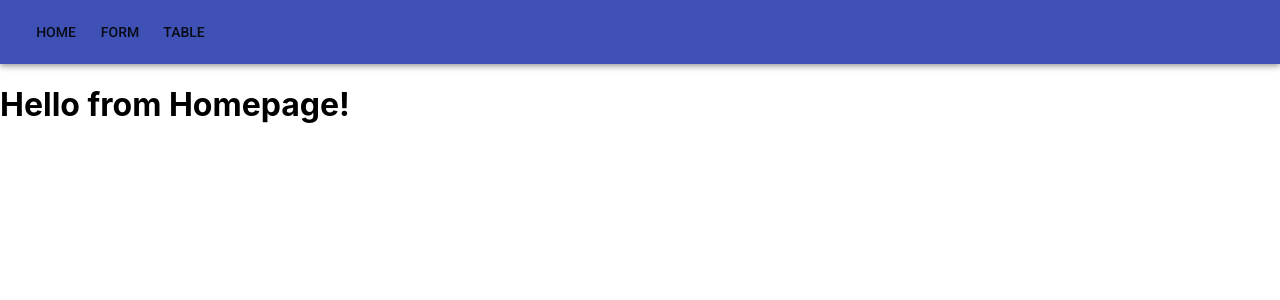
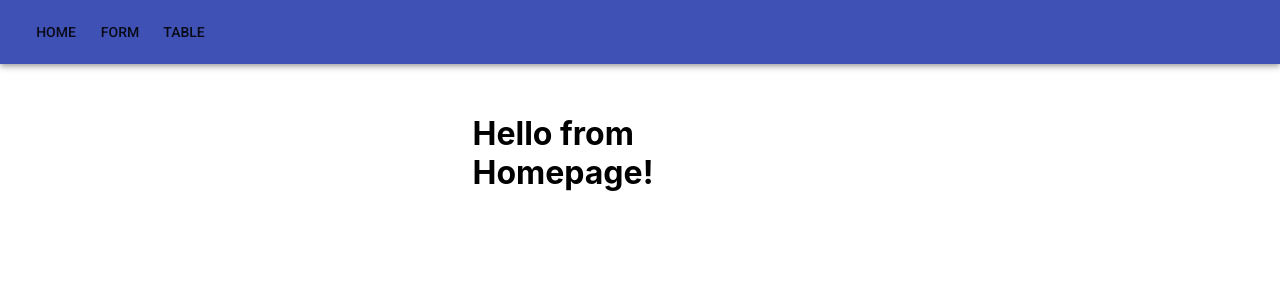
Before and after one commit to ronniegross/recipe-cult-front-end, a React (Create React App) app: page / in a window 1280 px wide. Shown: the top 300 px of the page. Built offline with nearby package versions, Linux system fonts and the light colour scheme.

Commit message:
Update container styles

```diff
--- a/src/components/Navbar.js
+++ b/src/components/Navbar.js
@@ -3,10 +3,14 @@ import { Link } from "react-router-dom";
 import AppBar from '@material-ui/core/AppBar';
 import Toolbar from '@material-ui/core/Toolbar';
 import Button from '@material-ui/core/Button';
+import styled from 'styled-components';
 
 export default function Navbar() {
+    const NavBarContainer = styled.div`
+        margin-bottom: 50px;
+    `
     return (
-        <div>
+        <NavBarContainer>
             <AppBar className="navbar" position="static" color="primary">
                 <Toolbar>
                     <Link to="/">
@@ -20,6 +24,6 @@ export default function Navbar() {
                     </Link>
                 </Toolbar>
             </AppBar>
-        </div>
+        </NavBarContainer>
     );
 };
--- a/src/components/pages/HomePage.js
+++ b/src/components/pages/HomePage.js
@@ -1,7 +1,14 @@
 import React from "react";
+import styled from "styled-components";
 
 export default function HomePage() {
+  const HomeContainer = styled.div`
+    width: 335px;
+    margin: 0 auto;
+  `
   return (
-    <h1>Hello from Homepage!</h1>
+    <HomeContainer>
+      <h1>Hello from Homepage!</h1>
+    </HomeContainer>
   );
 }
```
